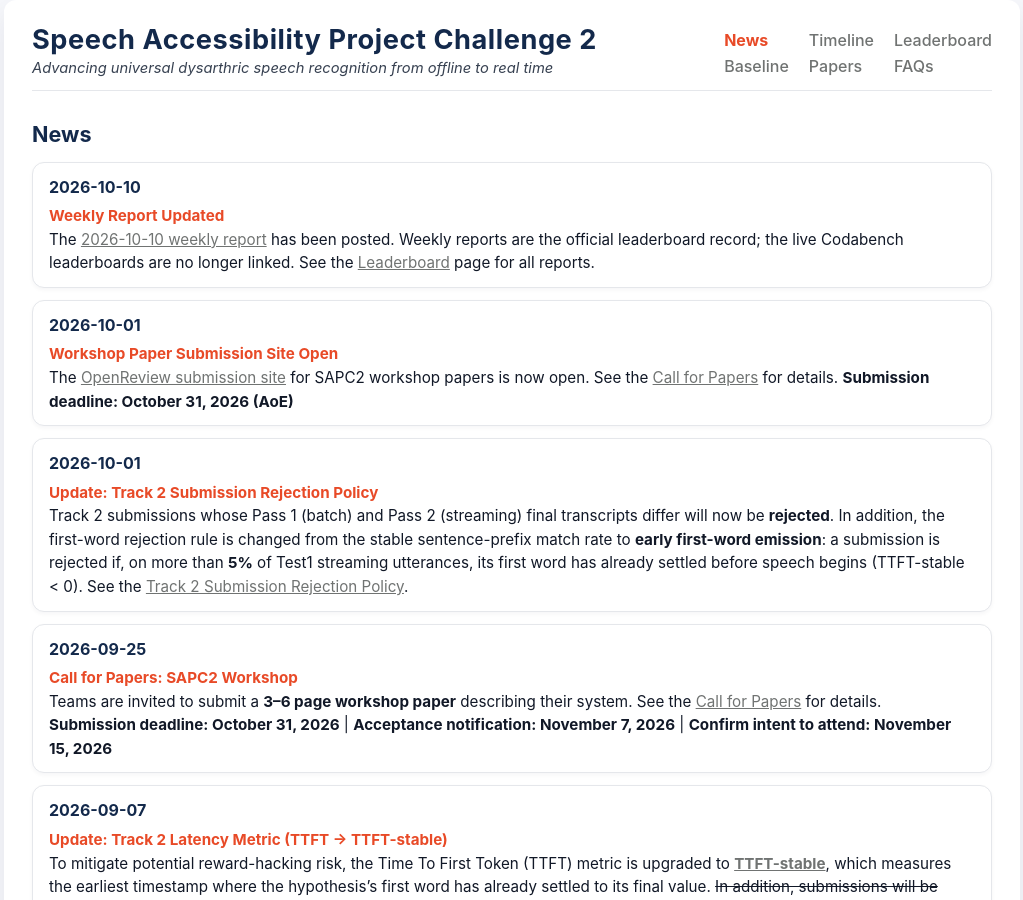
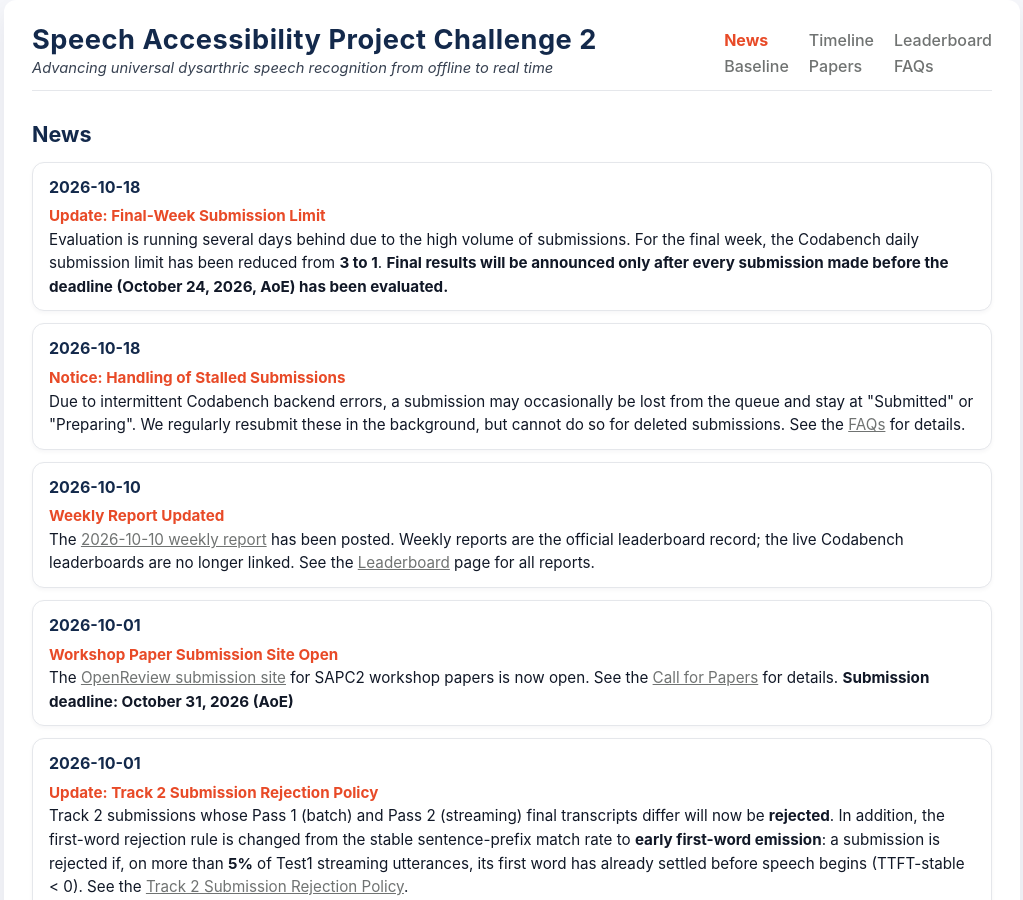
Before and after one commit to xiuwenz2/SAPC2-website, a Jekyll site: the page built from pages/news.md, in a window 1280 px wide and 900 px high. Shown: the whole window, without its empty margins (128-1151 px from the left). Built offline with Jekyll 4.4.1, drawn with Linux system fonts in a browser that asks for light colours.

```diff
--- a/pages/news.md
+++ b/pages/news.md
@@ -8,6 +8,27 @@ permalink: /news/
 ## News
 
 <div class="news-list">
+
+<div class="news-item">
+  <div class="news-date">2026-10-18</div>
+  <div class="news-text">
+    <strong><span style="color: #E84A27;">Update: Final-Week Submission Limit</span></strong><br>
+    Evaluation is running several days behind due to the high volume of submissions. For the final week,
+    the Codabench daily submission limit has been reduced from <strong>3 to 1</strong>.
+    <strong>Final results will be announced only after every submission made before the deadline
+    (October 24, 2026, AoE) has been evaluated.</strong>
+  </div>
+</div>
+
+<div class="news-item">
+  <div class="news-date">2026-10-18</div>
+  <div class="news-text">
+    <strong><span style="color: #E84A27;">Notice: Handling of Stalled Submissions</span></strong><br>
+    Due to intermittent Codabench backend errors, a submission may occasionally be lost from the queue
+    and stay at "Submitted" or "Preparing". We regularly resubmit these in the background, but cannot
+    do so for deleted submissions. See the <a href="{{ site.baseurl }}/faqs/">FAQs</a> for details.
+  </div>
+</div>
 
 <div class="news-item">
   <div class="news-date">2026-10-10</div>
```
Also changed, not shown: pages/faqs.md (+12 -5 lines), pages/leaderboard.md (+8 -0 lines), 1 other file.
